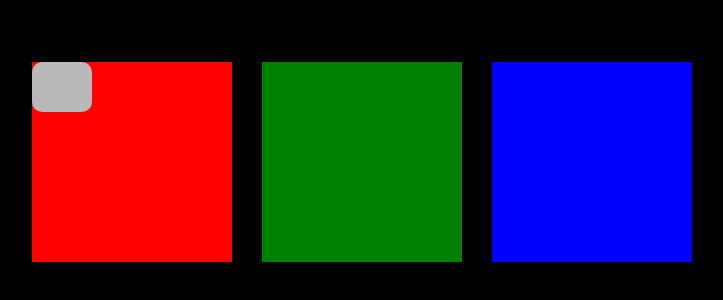
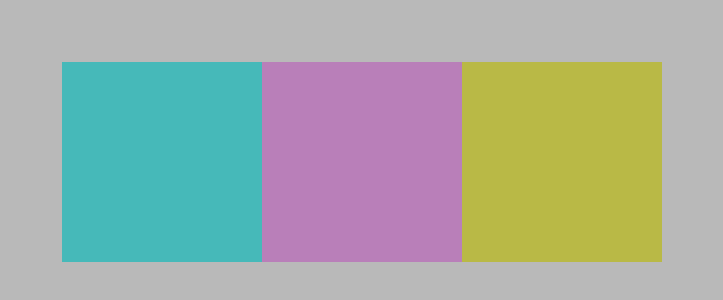
Before and after one commit to karanmanral01/learning-full-stack-, a plain HTML site: page day-22/index.html in a window 1280 px wide. Shown: the part 238-538 px from the top of the page, without its empty margins (278-1001 px from the left). Drawn offline with Linux system fonts and the light colour scheme.

Commit message:
anchor-effect

```diff
--- a/day-22/style.css
+++ b/day-22/style.css
@@ -1,47 +1,54 @@
-*{
+* {
     margin: 0;
     padding: 0;
     box-sizing: border-box;
 }
 
-html,body{
+html,
+body {
     height: 100%;
     width: 100%;
     background-color: black;
 }
 
-body{
+body {
     display: flex;
     justify-content: center;
     align-items: center;
-    gap: 30px;
+    anchor-name: --some-anchor;
 }
 
-.box{
+    .box {
         height: 200px;
         width: 200px;
     }
 
-.red{
-    background-color: red;
+    .box:hover {
         anchor-name: --some-anchor;
     }
 
-.green{
+    .red {
+        background-color: red;
+
+    }
+
+    .green {
         background-color: green;
     }
 
-.blue{
+    .blue {
         background-color: blue;
     }
 
-.anchor{
+    .anchor {
         background-color: #b9b9b9;
-    border-radius: 10px;
         position: absolute;
-    height: 50px;
-    width: 60px;
-    top:anchor(top);
-    left:anchor(left);
+        top: anchor(top);
+        left: anchor(left);
+        bottom: anchor(bottom);
+        right: anchor(right);
+        pointer-events: none;
         position-anchor: --some-anchor;
+        transition: all 0.3s linear;
+        mix-blend-mode: exclusion;
     }
```
Lines whose indentation alone changed are shown as unchanged.
